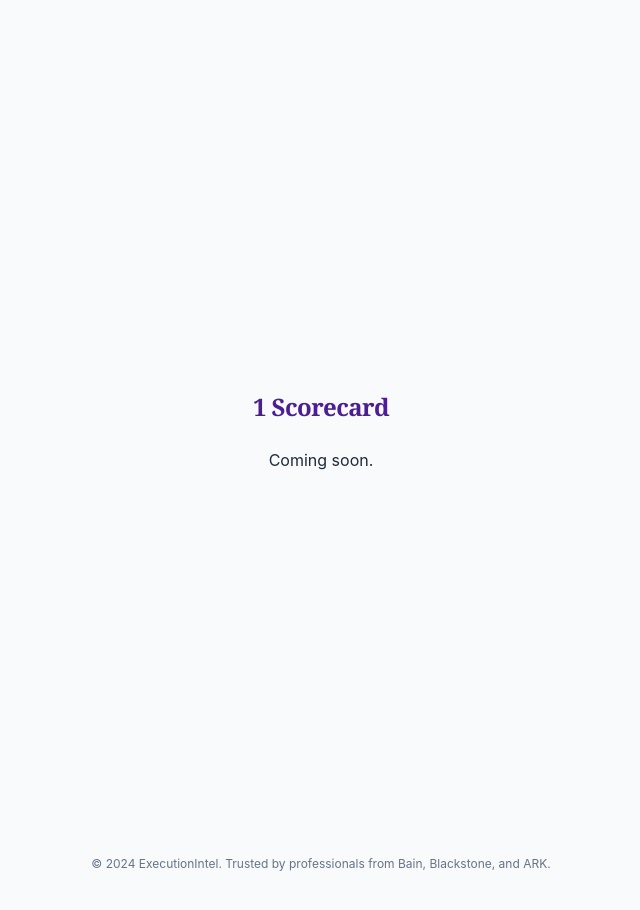
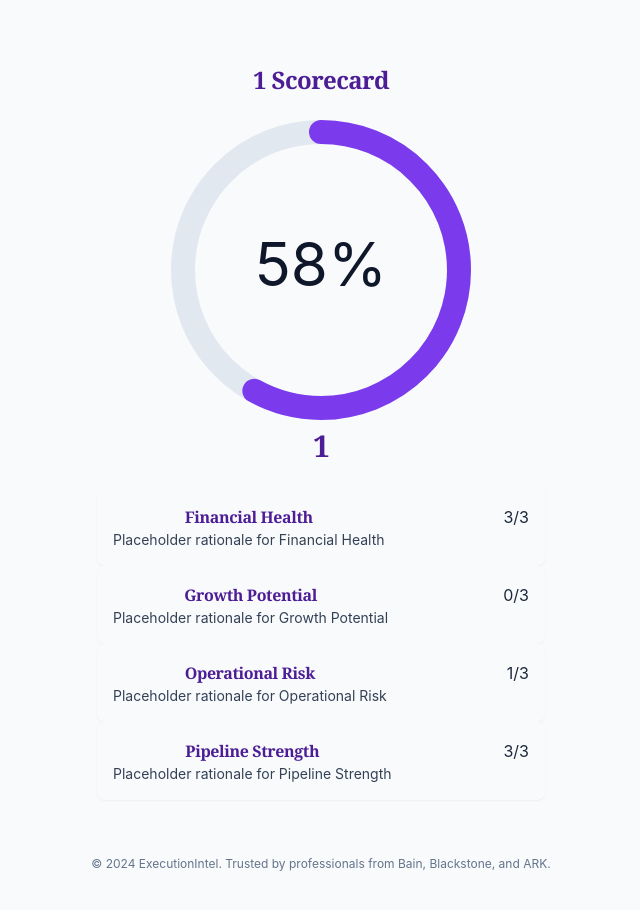
Before and after one commit to connortpeterson/ops-risk-landing, a React (Vite) app: page /score/1 in a window 1280 px wide. Shown: the top 910 px of the page, without its empty margins (319-959 px from the left). Built offline with nearby package versions, Linux system fonts and the light colour scheme.

Commit message:
Fix type-only imports to satisfy TypeScript build

```diff
--- a/components/ScorecardRenderer.tsx
+++ b/components/ScorecardRenderer.tsx
@@ -1,5 +1,5 @@
 import { CircularProgressbar, buildStyles } from 'react-circular-progressbar'
-import { Scorecard } from '../lib/scoreCompany'
+import type { Scorecard } from '../lib/scoreCompany'
 import 'react-circular-progressbar/dist/styles.css'
 
 interface Props {
--- a/src/Score.tsx
+++ b/src/Score.tsx
@@ -1,13 +1,24 @@
+import { useEffect, useState } from 'react'
 import { useParams } from 'react-router-dom'
+import ScorecardRenderer from '../components/ScorecardRenderer'
+import { scoreCompany } from '../lib/scoreCompany'
+import type { Scorecard } from '../lib/scoreCompany'
 
 function Score() {
   const { ticker } = useParams<{ ticker: string }>()
+  const [scorecard, setScorecard] = useState<Scorecard | null>(null)
+
+  useEffect(() => {
+    if (ticker) {
+      void scoreCompany(ticker).then(setScorecard)
+    }
+  }, [ticker])
 
   return (
     <section className="min-h-screen flex flex-col items-center justify-center bg-slate-50 text-slate-800 p-6">
       <main className="max-w-md w-full space-y-6 text-center">
         <h1 className="text-2xl font-bold">{ticker?.toUpperCase()} Scorecard</h1>
-        <p>Coming soon.</p>
+        {scorecard ? <ScorecardRenderer scorecard={scorecard} /> : <p>Scoring...</p>}
       </main>
     </section>
   )
```
